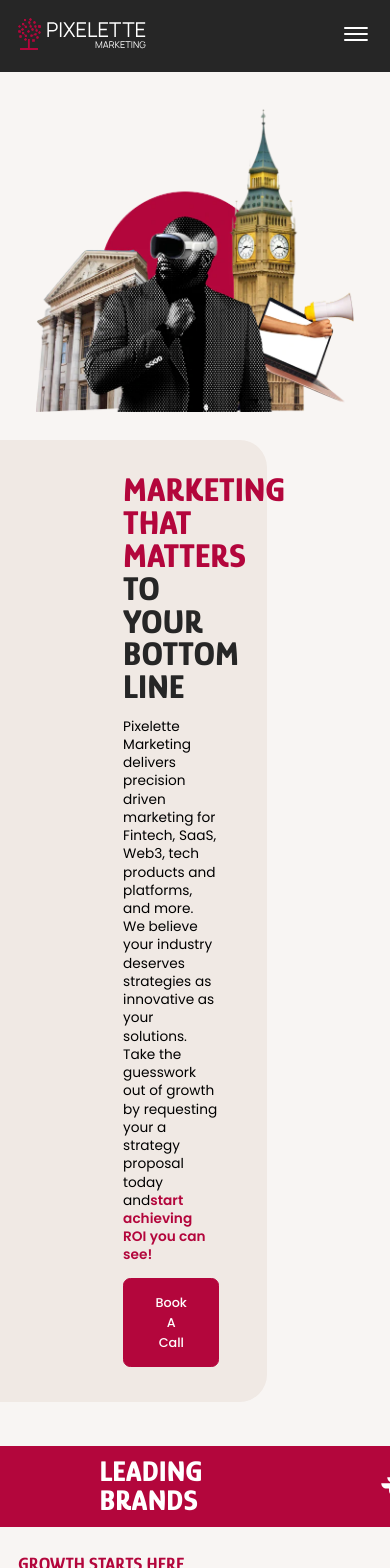
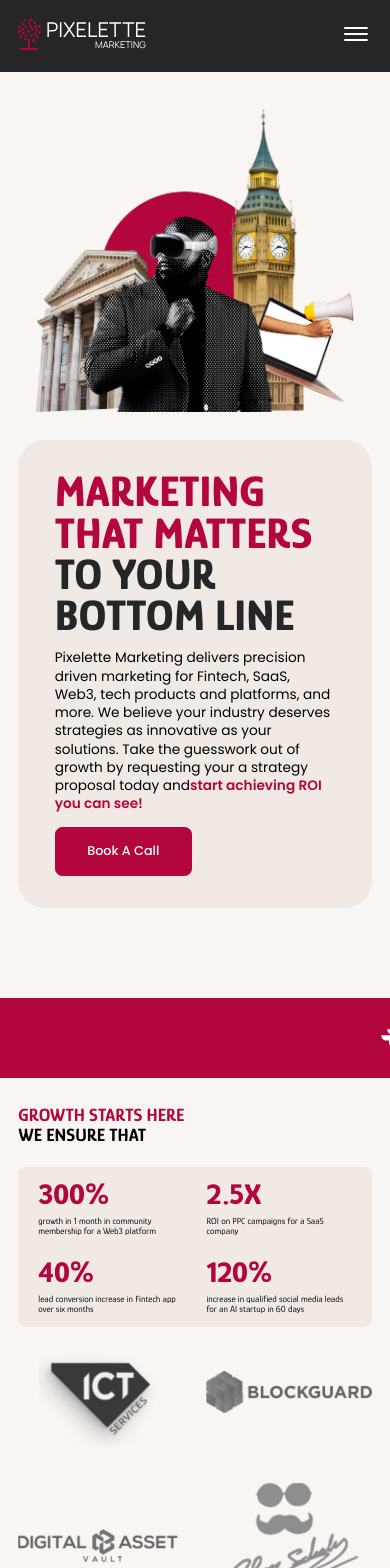
Before and after one commit to pixelette-technologies/Pixelette_Marketing_Website, a Next.js app: page / in a window 390 px wide. Shown: the top 1568 px of the page. Built offline with nearby package versions, Linux system fonts and the light colour scheme.

Commit message:
zindex creating issue

```diff
--- a/src/components/common/Navbar.tsx
+++ b/src/components/common/Navbar.tsx
@@ -58,6 +58,7 @@ export default function Navbar() {
               initial={{ x: "0rem", opacity: 0 }}
               animate={{ x: "0rem", opacity: 1 }}
               className='navbarMobileMenu bg_secondry'
+              style={{ zIndex: 999999999999 }}
             >
               <div className=''>
                 <Link href={"/"} onClick={toggleMenu}>
--- a/src/components/feature/NavbarDropDown.tsx
+++ b/src/components/feature/NavbarDropDown.tsx
@@ -63,6 +63,7 @@ const NavbarDropDown: React.FC<NavbarDropDownProps> = ({
           initial={{ y: "-6rem", opacity: 0 }}
           animate={{ y: "0rem", opacity: 1 }}
           exit={{ opacity: 0 }}
+          style={{ zIndex: 999999999999 }}
         >
           {data.map((el, index) => (
             <Link
@@ -75,6 +76,7 @@ const NavbarDropDown: React.FC<NavbarDropDownProps> = ({
                   onLinkClick(el.route); // Call the function if provided
                 }
               }}
+
             >
               {el.title}
             </Link>
--- a/src/components/ui/home/HomeHero.tsx
+++ b/src/components/ui/home/HomeHero.tsx
@@ -13,8 +13,9 @@ export default function HomeHero() {
           priority
           height={601}
           data-aos='fade-up'
+          style={{ zIndex: 99 }}
         />
-        <section className='bg_tertiary'>
+        <section className='bg_tertiary' data-aos='fade-up'>
           <div>
             <Heading
               className='hero color_primary font_family_glory uppercase'
--- a/src/scss/component/feature/_heading.scss
+++ b/src/scss/component/feature/_heading.scss
@@ -1,4 +1,8 @@
 @use "../../globels/" as breakPoint;
+
+h1 {
+  z-index: -10;
+}
 
 .heading_ {
   &hero {
--- a/src/scss/component/ui/home/_heroHome.scss
+++ b/src/scss/component/ui/home/_heroHome.scss
@@ -5,23 +5,17 @@
   align-items: center;
   gap: 5.1rem;
   padding: 4rem 0rem;
-  @media only screen and (max-width: 1050px) {
-    & > img {
-      max-width: 60%;
-      height: auto;
-    }
-  }
   @media only screen and (max-width: 850px) {
     & > img {
       max-width: 52%;
       height: auto;
     }
   }
-  @media only screen and (max-width: 686px) {
+  @media only screen and (max-width: 1050px) {
     flex-direction: column;
     gap: 3rem;
     & > img {
-      max-width: 75%;
+      max-width: 85%;
       height: auto;
     }
   }
@@ -41,13 +35,50 @@
     border-top-right-radius: 3rem;
     border-bottom-right-radius: 3rem;
 
+    @media only screen and (max-width: 1325px) {
+      padding-right: 3rem;
+    }
+    @media only screen and (max-width: 1200px) {
+      margin-left: -24rem;
+      margin-bottom: -15rem;
+    }
+    @media only screen and (max-width: 1150px) {
+      margin-bottom: -12.5rem;
+    }
+    @media only screen and (max-width: 1080px) {
+      margin-bottom: -10.5rem;
+    }
+    @media only screen and (max-width: 1050px) {
+      margin-bottom: 0rem;
+      padding-left: 5.3rem;
+      padding-right: 5.3rem;
+      margin-left: 0rem;
+      width: auto;
+      padding-top: 3.8rem;
+      border-radius: 3rem;
+    }
+    @media only screen and (max-width: 500px) {
+      padding: 3.5rem 4rem;
+    }
+
     & > div {
       max-width: 38.2rem;
-      @media only screen and (max-width: 700px) {
-        max-width: 100%;
+      @media only screen and (max-width: 1050px) {
+        max-width: 400px;
       }
+      @media only screen and (max-width: 1325px) {
+        & > h1 {
+          font-size: 4.8rem;
+          line-height: 4.5rem;
+        }
+      }
+
       & > p {
         margin: 3.2rem 0rem;
+        @media only screen and (max-width: 1325px) {
+          margin: 2rem 0rem;
+        }
+
         @media only screen and (max-width: 850px) {
           margin: 1.5rem 0rem;
         }
```
